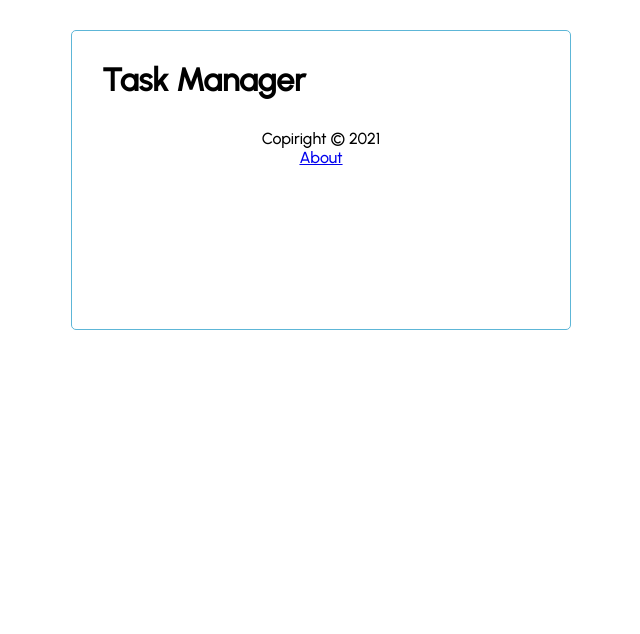
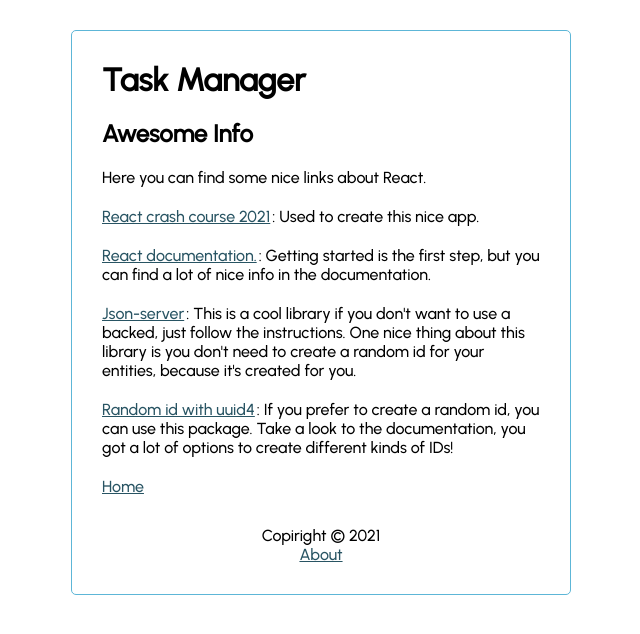
Before and after one commit to ElenaMLopez/Task-manager-React, a React (Create React App) app: page /awesome-info in a window 1280 px wide. Shown: the top 634 px of the page, without its empty margins (319-959 px from the left). Built offline with nearby package versions, Linux system fonts and the light colour scheme; data requests are answered from the project's data file.

Commit message:
Add new view for awesome info

```diff
--- a/src/App.js
+++ b/src/App.js
@@ -6,6 +6,7 @@ import Tasks from './components/Tasks';
 import AddTask from './components/AddTask';
 import Footer from './components/Footer';
 import About from './components/About';
+import AwesomeInfo from './components/AwesomeInfo';
 
 function App() {
   const [showAddTask, setShowAddTask] = useState(false)
@@ -96,6 +97,7 @@ function App() {
           </>
           )} />
         <Route path='/about' component={About} />
+        <Route path='/awesome-info' component={AwesomeInfo} />
         <Footer />
       </div>
     </Router>
--- a/src/components/About.js
+++ b/src/components/About.js
@@ -1,13 +1,14 @@
 import { Link } from 'react-router-dom';
+
 
 const About = () => {
   return (
     <div className='about-container'>
-      <h1>About</h1>
+      <h2>About</h2>
       <p>This is a simple Task Manager</p>
       <p>It's was created with React. Hope you like it!</p>
       <h4>V0.1.1</h4>
-      <Link to="/">Go back</Link>
+      <Link to="/">Home</Link>
     </div>
   )
 }
--- /dev/null
+++ b/src/components/AwesomeInfo.js
@@ -0,0 +1,44 @@
+import { Link } from 'react-router-dom';
+
+const AwesomeInfo = () => {
+  return (
+    <div className='awesomeinfo-container'>
+      <h2>Awesome Info</h2>
+      <p>Here you can find some nice links about React.</p>
+      <p>
+        <a target='blank' href="https://www.youtube.com/watch?v=w7ejDZ8SWv8&t=2812s">
+          React crash course 2021
+        </a>
+        : Used to create this nice app.
+      </p>
+      <p>
+        <a target='blank' href="https://reactjs.org/docs/getting-started.html">
+          React documentation.
+        </a>
+        : Getting started is the first step, but you can find a lot
+        of nice info in the documentation.
+      </p>
+      <p>
+        <a target='blank' href="https://www.npmjs.com/package/json-server">
+          Json-server
+        </a>
+        : This is a cool library if you don't want to use a backed, just follow the
+        instructions. One nice thing about this library is you don't need to create
+        a random id for your entities, because it's created for you.
+      </p>
+      <p>
+        <a target='blank' href="https://www.npmjs.com/package/uuid">
+          Random id with uuid4
+        </a>
+        : If you prefer to create a random id, you can use this package. Take a look
+        to the documentation, you got a lot of options to create different kinds of
+        IDs!
+      </p>
+
+
+      <Link to="/">Home</Link>
+    </div>
+  )
+}
+
+export default AwesomeInfo
--- a/src/components/Footer.js
+++ b/src/components/Footer.js
@@ -1,10 +1,15 @@
-import { Link } from 'react-router-dom'
+import { Link } from 'react-router-dom';
+import { useLocation} from 'react-router-dom';
+
 
 const Footer = () => {
+  const location = useLocation();
+
   return (
-    <footer>
+    <footer className='footer-container'>
       <p>Copiright &copy; 2021</p>
-      <Link to="/about">About</Link>
+      {location.pathname !== '/about' && <Link to="/about">About</Link>}
+      {location.pathname !== '/awesome-info' && <Link to="/awesome-info">Awesome info</Link>}
     </footer>
   )
 }
--- a/src/index.css
+++ b/src/index.css
@@ -9,9 +9,21 @@ body {
   font-family: 'Urbanist', sans-serif;
 }
 
+a {
+  color:#285463;
+}
+
+a:visited {
+  color:#2f6476;
+}
+
+a:hover {
+  color:#173039;
+}
+
 .container {
   border-radius: 5px;
-  border: 1px solid rgb(93, 182, 215);
+  border: 1px solid #5db6d7;
   margin: 30px auto;
   max-width: 500px;
   min-height: 300px;
@@ -108,8 +120,18 @@ body {
 .about-container p{
   margin: 20px 0;
 }
+.awesomeinfo-container p{
+  margin: 20px 0;
+}
+.awesomeinfo-container a{
+  margin: 0 2px 0 0
+}
 
-footer {
+.footer-container {
   margin-top: 30px;
   text-align: center;
 }
+
+.footer-container a{
+  margin: 0 5px;
+}
```
